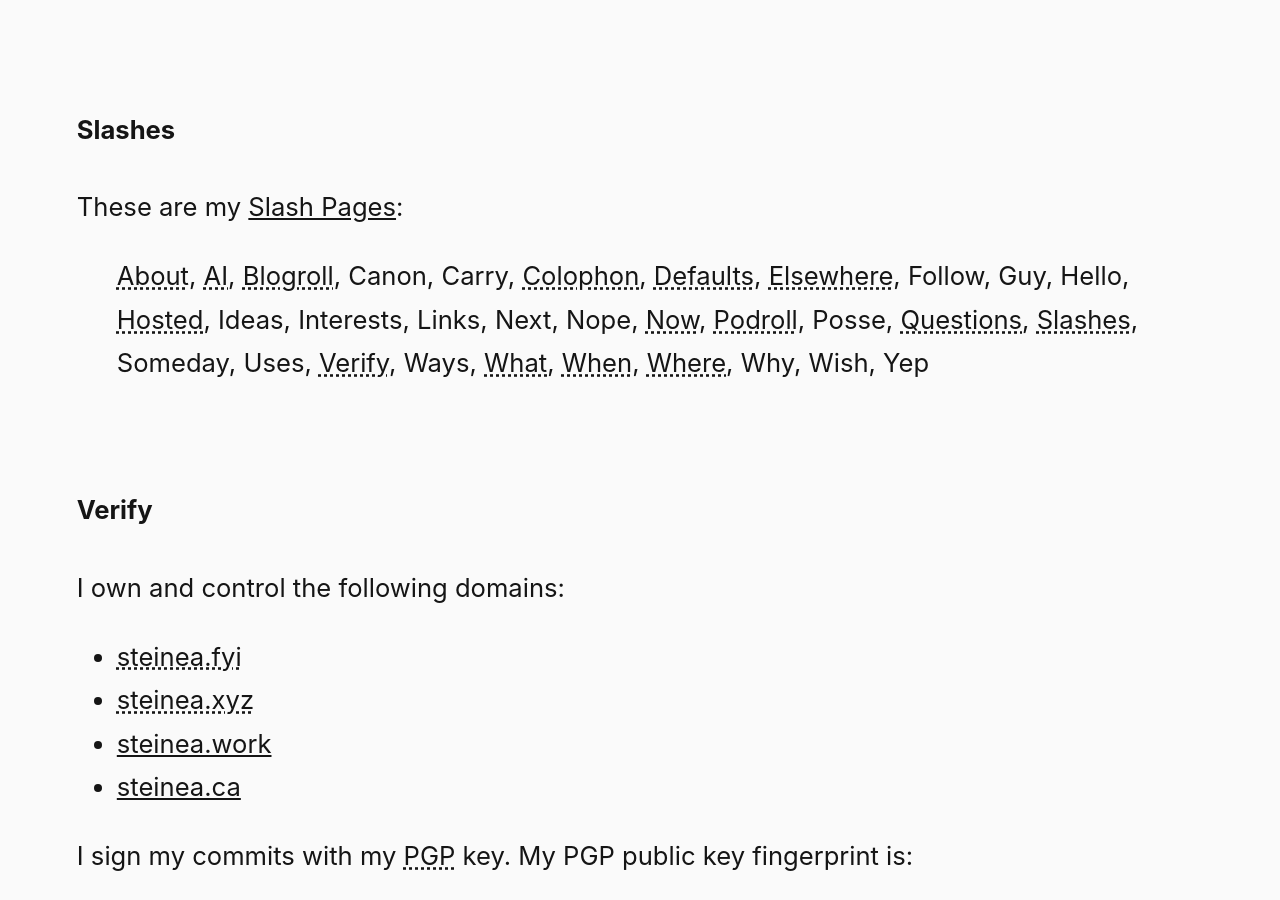
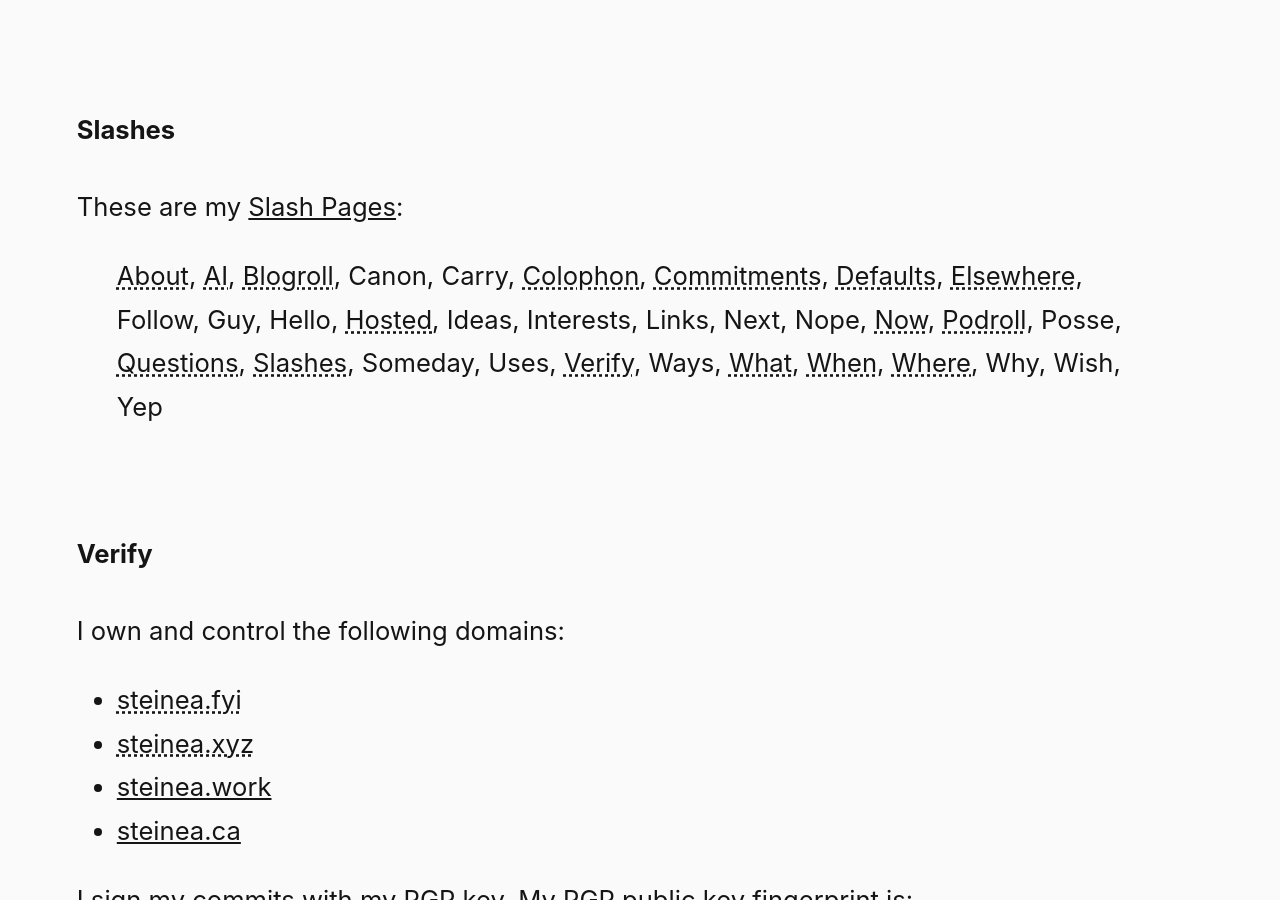
Before and after one commit to steinea/fyi, a Jekyll site: the page built from index.md, in a window 1280 px wide and 900 px high, scrolled down 2899 px. Built offline with Jekyll 4.4.1, drawn with Linux system fonts in a browser that asks for light colours.

Commit message:
Add commitments link

```diff
--- a/_includes/slashes.md
+++ b/_includes/slashes.md
@@ -1,3 +1,3 @@
 These are my [Slash Pages](https://slashpages.net/):
 
-> [About](/about/), [AI](/ai/), [Blogroll](/blogroll/), Canon, Carry, [Colophon](/colophon/), [Defaults](/defaults/), [Elsewhere](/elsewhere/), Follow, Guy, Hello, [Hosted](/hosted/), Ideas, Interests, Links, Next, Nope, [Now](/now/), [Podroll](/podroll/), Posse, [Questions](/questions/), [Slashes](/slashes/), Someday, Uses, [Verify](/verify/), Ways, [What](/what/), [When](/when/), [Where](/where/), Why, Wish, Yep
+> [About](/about/), [AI](/ai/), [Blogroll](/blogroll/), Canon, Carry, [Colophon](/colophon/), [Commitments](/commitments/), [Defaults](/defaults/), [Elsewhere](/elsewhere/), Follow, Guy, Hello, [Hosted](/hosted/), Ideas, Interests, Links, Next, Nope, [Now](/now/), [Podroll](/podroll/), Posse, [Questions](/questions/), [Slashes](/slashes/), Someday, Uses, [Verify](/verify/), Ways, [What](/what/), [When](/when/), [Where](/where/), Why, Wish, Yep
```
